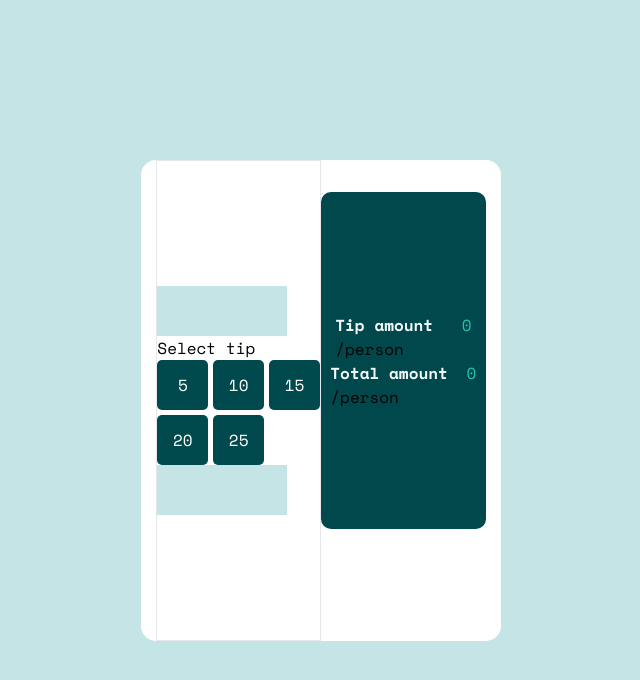
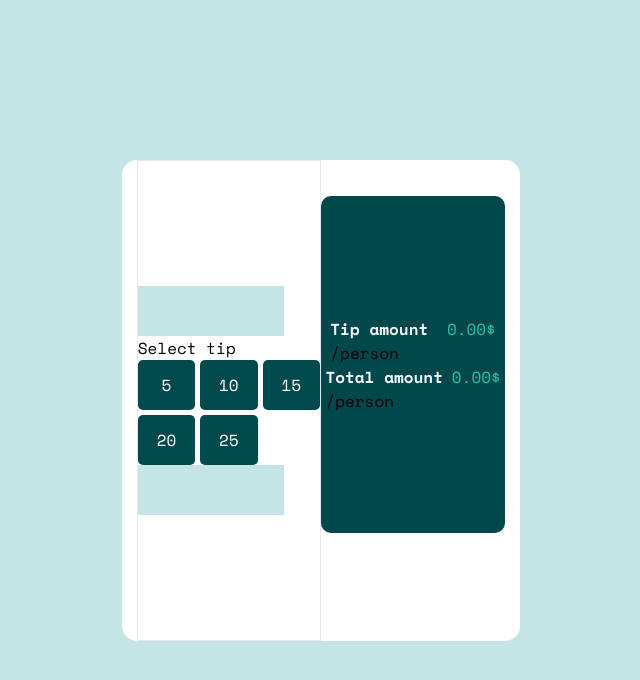
Before and after one commit to nk-on/Tip-Calculator-react, a React (Vite) app: page / in a window 1280 px wide. Shown: the top 680 px of the page, without its empty margins (319-959 px from the left). Built offline with nearby package versions, Linux system fonts and the light colour scheme.

Commit message:
Feat:adding dollar sign to the calculated amount

```diff
--- a/src/components/dataContainer/dataContainer.tsx
+++ b/src/components/dataContainer/dataContainer.tsx
@@ -5,7 +5,7 @@ export default function DataContainer({title,amount}:{title:string,amount:number
             <p>/person</p>
         </div>
         <div>
-            <p className="text-[#26c0ab]">{amount}</p>
+            <p className="text-[#26c0ab]">{amount.toFixed(2)}$</p>
         </div>
     </div>
 }
```
